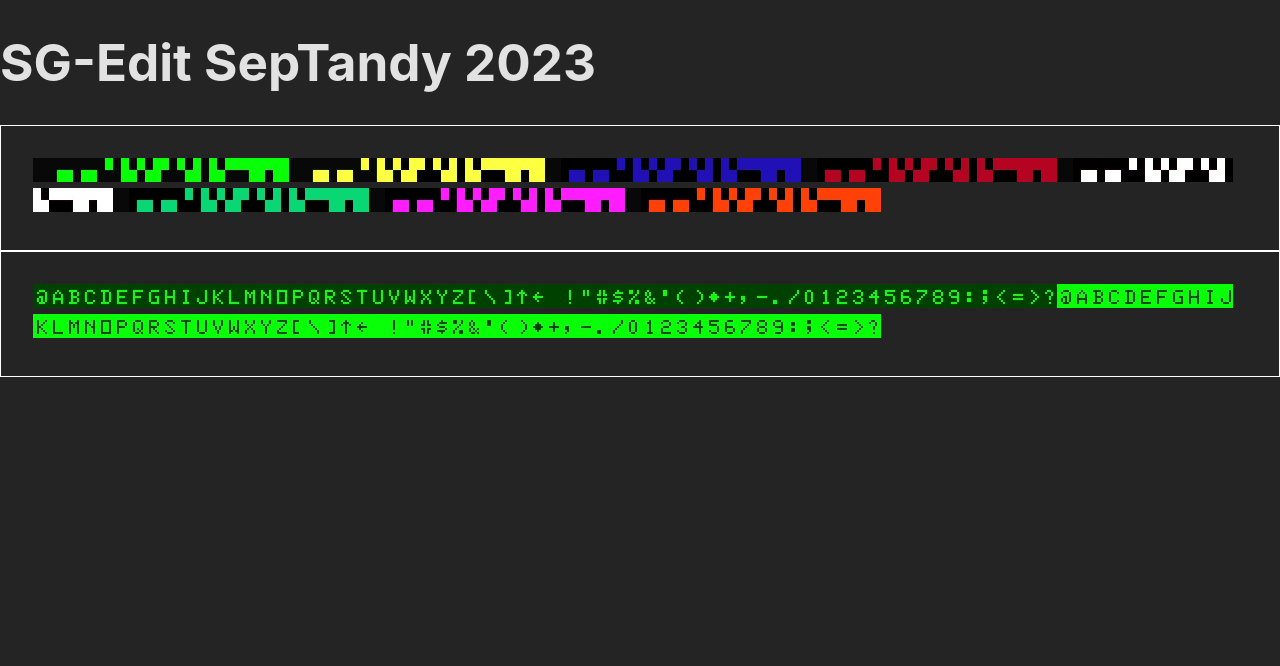
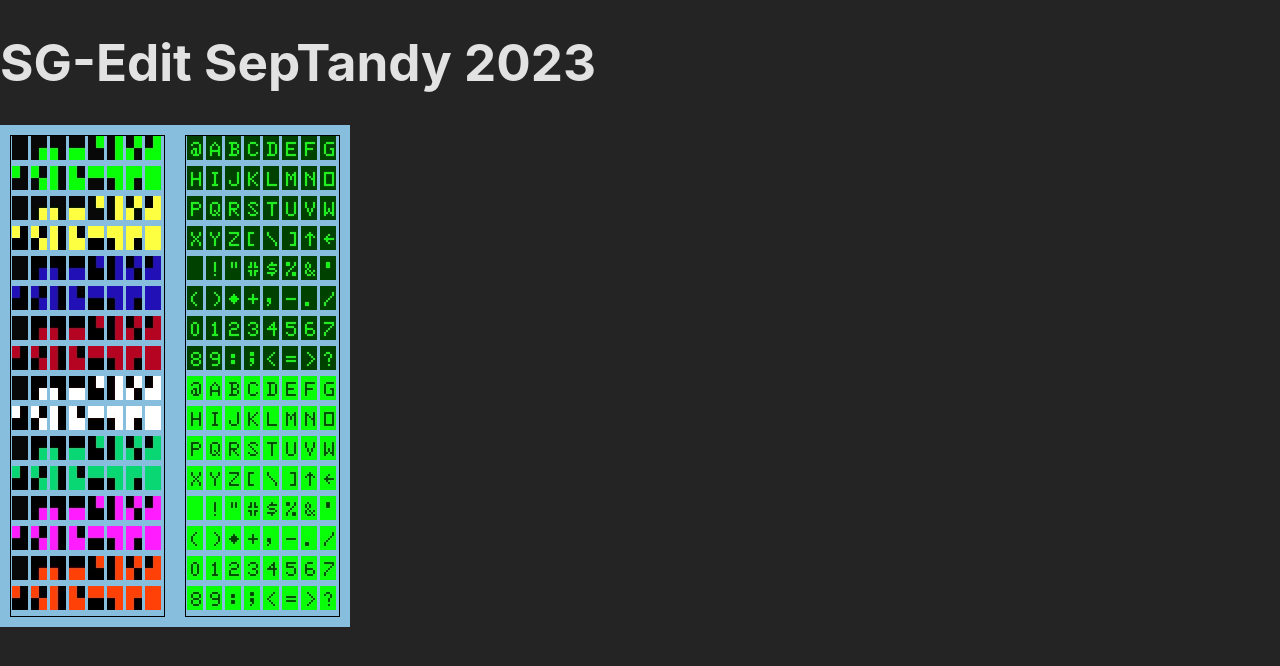
Before and after one commit to daftspaniel/sgeditseptandy, a React (Vite) app: page / in a window 1280 px wide. Shown: the top 666 px of the page. Built offline with nearby package versions, Linux system fonts and the light colour scheme.

Commit message:
Character palettes laid out.

```diff
--- a/index.html
+++ b/index.html
@@ -2,7 +2,6 @@
 <html lang="en">
   <head>
     <meta charset="UTF-8" />
-    <link rel="icon" type="image/svg+xml" href="/vite.svg" />
     <meta name="viewport" content="width=device-width, initial-scale=1.0" />
     <title>SGEdit</title>
   </head>
--- a/src/App.css
+++ b/src/App.css
@@ -2,3 +2,19 @@
   padding: 2em;
   border: 1px solid white;
 }
+
+.Palette {
+  display: "flex";
+  border: 1px solid black;
+  width: 156px;
+  margin: 10px;
+  margin-top: 10px;
+}
+
+.Palettes {
+  display: flex;
+  flex-direction: row;
+  text-align: center;
+  background-color: #87bede;
+  width: 350px;
+}
--- a/src/App.jsx
+++ b/src/App.jsx
@@ -5,11 +5,9 @@ const App = () => {
   return (
     <div>
       <h1>SG-Edit SepTandy 2023</h1>
-      <div className="card">
-        <Palette range={{ start: 128, end: 256 }} />
-      </div>
-      <div className="card">
-        <Palette range={{ start: 0, end: 128 }} />
+      <div className="Palettes">
+      <Palette range={{ start: 128, end: 256 }} />
+      <Palette range={{ start: 0, end: 128 }} />
       </div>
     </div>
   )
--- a/src/Components/Palette.jsx
+++ b/src/Components/Palette.jsx
@@ -27,6 +27,7 @@ const Palette = (props) => {
           alt={char}
           key={char}
           src={CharacterSet[intToHex(char)]}
+          style={{ width: w, height: h, marginRight: 3 }}
         />
       ))}
     </div>
--- a/src/index.css
+++ b/src/index.css
@@ -3,7 +3,7 @@
   line-height: 1.5;
   font-weight: 400;
 
-  color-scheme: light dark;
+  color-scheme: dark;
   color: rgba(255, 255, 255, 0.87);
   background-color: #242424;
 
```
